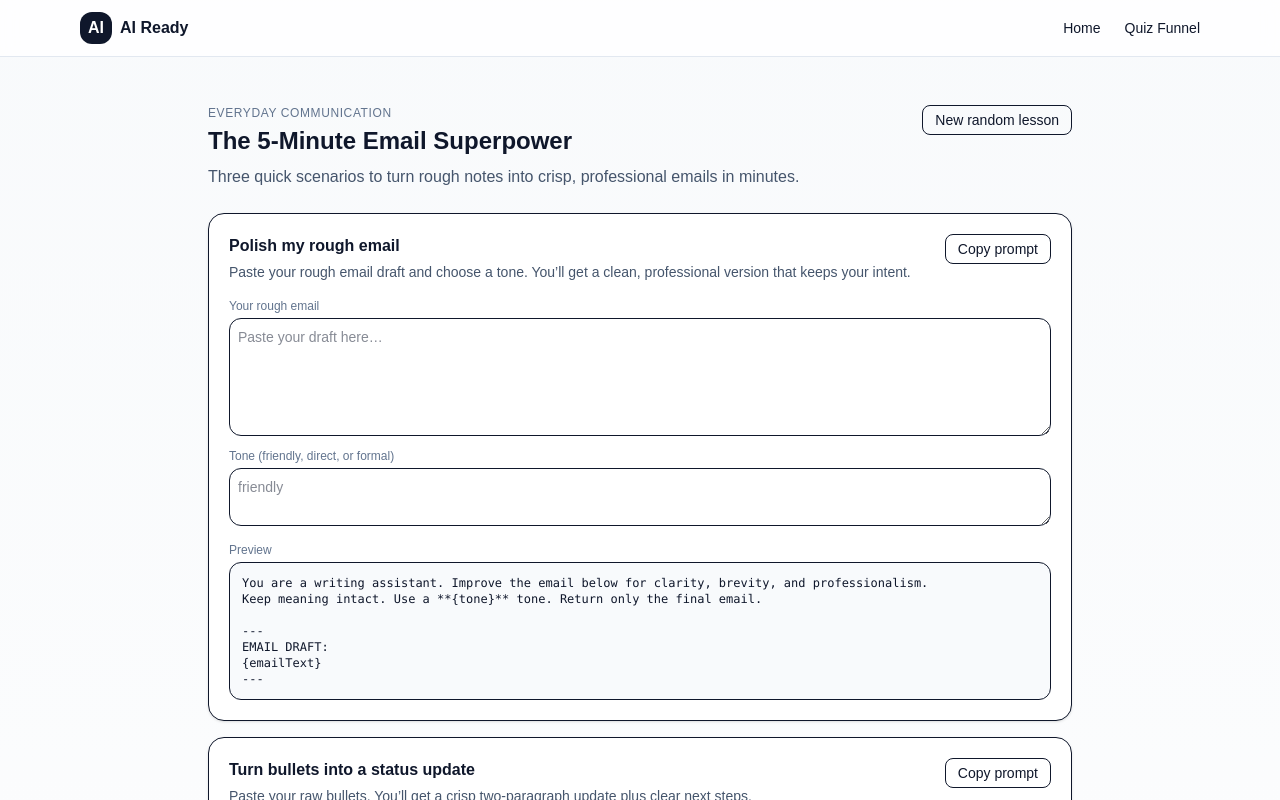
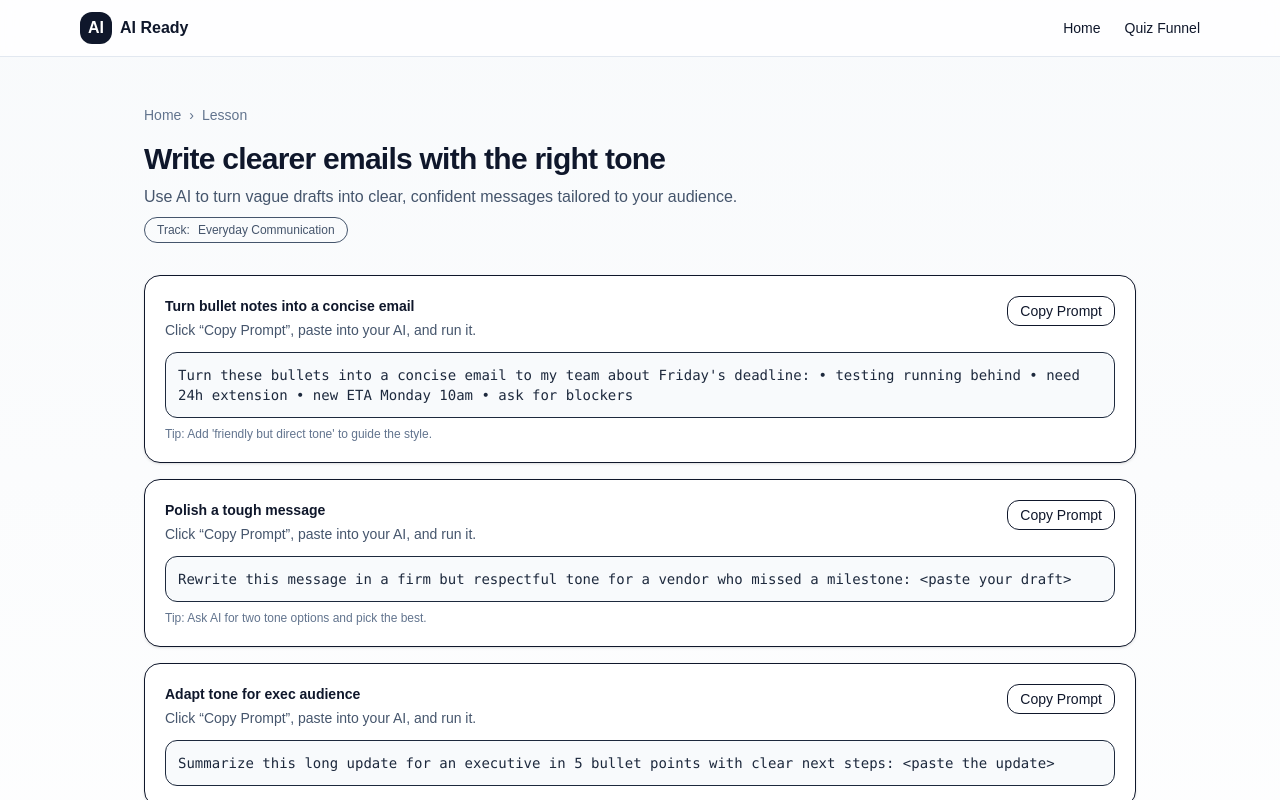
Before and after one commit to vadyay-gif/legendary-system, a Next.js app: page /lesson in a window 1280 px wide. Shown: the top 800 px of the page. Built offline with nearby package versions, Linux system fonts and the light colour scheme.

Commit message:
Update page.tsx

```diff
--- a/app/lesson/page.tsx
+++ b/app/lesson/page.tsx
@@ -1,39 +1,151 @@
 "use client";
 
-import { useMemo } from "react";
+import { useMemo, useState } from "react";
 import Header from "@/components/Header";
 import Footer from "@/components/Footer";
-import PromptCard from "@/components/PromptCard";
-import { getRandomLesson } from "@/lib/lessons";
+
+// --- Temporary: local sample lesson until the AI Ready API is wired up ---
+type Scenario = { id: string; title: string; prompt: string; tip?: string };
+type Lesson = {
+  id: string;
+  track: string;
+  title: string;
+  description: string;
+  scenarios: Scenario[];
+};
+
+// a tiny pool to randomize from (swap with real API later)
+const SAMPLE_LESSONS: Lesson[] = [
+  {
+    id: "email-tone",
+    track: "Everyday Communication",
+    title: "Write clearer emails with the right tone",
+    description:
+      "Use AI to turn vague drafts into clear, confident messages tailored to your audience.",
+    scenarios: [
+      {
+        id: "s1",
+        title: "Turn bullet notes into a concise email",
+        prompt:
+          "Turn these bullets into a concise email to my team about Friday's deadline: • testing running behind • need 24h extension • new ETA Monday 10am • ask for blockers",
+        tip: "Add 'friendly but direct tone' to guide the style.",
+      },
+      {
+        id: "s2",
+        title: "Polish a tough message",
+        prompt:
+          "Rewrite this message in a firm but respectful tone for a vendor who missed a milestone: <paste your draft>",
+        tip: "Ask AI for two tone options and pick the best.",
+      },
+      {
+        id: "s3",
+        title: "Adapt tone for exec audience",
+        prompt:
+          "Summarize this long update for an executive in 5 bullet points with clear next steps: <paste the update>",
+      },
+    ],
+  },
+  {
+    id: "meeting-notes",
+    track: "Meetings & Notes",
+    title: "From meeting notes to action plan",
+    description:
+      "Convert raw notes into owners, deadlines, and follow-ups in minutes.",
+    scenarios: [
+      {
+        id: "s1",
+        title: "Extract decisions and owners",
+        prompt:
+          "From these raw notes, list Decisions, Owners, and Due Dates: <paste your notes>",
+      },
+      {
+        id: "s2",
+        title: "Write a follow-up email",
+        prompt:
+          "Draft a follow-up email that recaps outcomes and next steps with dates. Keep it under 150 words.",
+      },
+      {
+        id: "s3",
+        title: "Risks & open questions",
+        prompt:
+          "From the same notes, infer 3 risks and 3 open questions to track this week.",
+      },
+    ],
+  },
+];
 
 export default function LessonPage() {
-  // Pick 1 random lesson when the page loads (client-side for simplicity)
-  const lesson = useMemo(() => getRandomLesson(), []);
+  // Pick a random lesson on each visit
+  const lesson = useMemo<Lesson>(() => {
+    const i = Math.floor(Math.random() * SAMPLE_LESSONS.length);
+    return SAMPLE_LESSONS[i];
+  }, []);
 
-  function reroll() {
-    // reload to get another random pick (we currently have 1; this is future-proof)
-    window.location.reload();
-  }
+  const [active, setActive] = useState<string | null>(null);
 
   return (
     <div className="min-h-screen bg-gradient-to-b from-slate-50 to-white text-slate-900">
       <Header current="lesson" />
-      <main className="mx-auto max-w-4xl px-4 py-12">
-        <div className="flex items-start justify-between gap-4">
-          <div>
-            <div className="text-xs uppercase tracking-wider text-slate-500">{lesson.track}</div>
-            <h1 className="mt-1 text-2xl font-bold">{lesson.title}</h1>
-            <p className="mt-2 text-slate-600">{lesson.summary}</p>
-          </div>
-          <button onClick={reroll} className="rounded-lg border px-3 py-1 text-sm hover:border-slate-400">
-            New random lesson
-          </button>
+      <main className="mx-auto max-w-5xl px-4 py-12">
+        <div className="flex items-center gap-2 text-sm text-slate-500">
+          <a className="hover:underline" href="/">Home</a>
+          <span>›</span>
+          <span>Lesson</span>
         </div>
 
-        <div className="mt-6 grid gap-4">
-          {lesson.scenarios.slice(0, 3).map((s) => (
-            <PromptCard key={s.id} scenario={s} />
+        <h1 className="mt-4 text-3xl font-bold tracking-tight">{lesson.title}</h1>
+        <p className="mt-2 text-slate-600">{lesson.description}</p>
+        <div className="mt-2 inline-flex items-center gap-2 rounded-full border px-3 py-1 text-xs text-slate-600">
+          <span>Track:</span>
+          <span className="font-medium">{lesson.track}</span>
+        </div>
+
+        <section className="mt-8 grid gap-4">
+          {lesson.scenarios.map((s) => (
+            <div key={s.id} className="rounded-2xl border bg-white p-5 shadow-sm">
+              <div className="flex items-start justify-between gap-3">
+                <div>
+                  <div className="text-sm font-semibold">{s.title}</div>
+                  <div className="mt-1 text-slate-600 text-sm">
+                    Click “Copy Prompt”, paste into your AI, and run it.
+                  </div>
+                </div>
+                <button
+                  className="rounded-xl border px-3 py-1 text-sm hover:border-slate-400"
+                  onClick={() => {
+                    navigator.clipboard.writeText(s.prompt);
+                    setActive(s.id);
+                    setTimeout(() => setActive(null), 1200);
+                  }}
+                >
+                  {active === s.id ? "Copied!" : "Copy Prompt"}
+                </button>
+              </div>
+              <pre className="mt-3 whitespace-pre-wrap rounded-xl bg-slate-50 p-3 text-sm text-slate-800 border">
+{`${s.prompt}`}
+              </pre>
+              {s.tip && (
+                <div className="mt-2 text-xs text-slate-500">
+                  Tip: {s.tip}
+                </div>
+              )}
+            </div>
           ))}
+        </section>
+
+        <div className="mt-10 flex gap-3">
+          <a
+            href="/"
+            className="px-4 py-2 rounded-xl border hover:border-slate-400"
+          >
+            ← Back Home
+          </a>
+          <a
+            href="/funnel"
+            className="px-4 py-2 rounded-xl bg-slate-900 text-white"
+          >
+            Take the 2-minute quiz
+          </a>
         </div>
       </main>
       <Footer />
```
